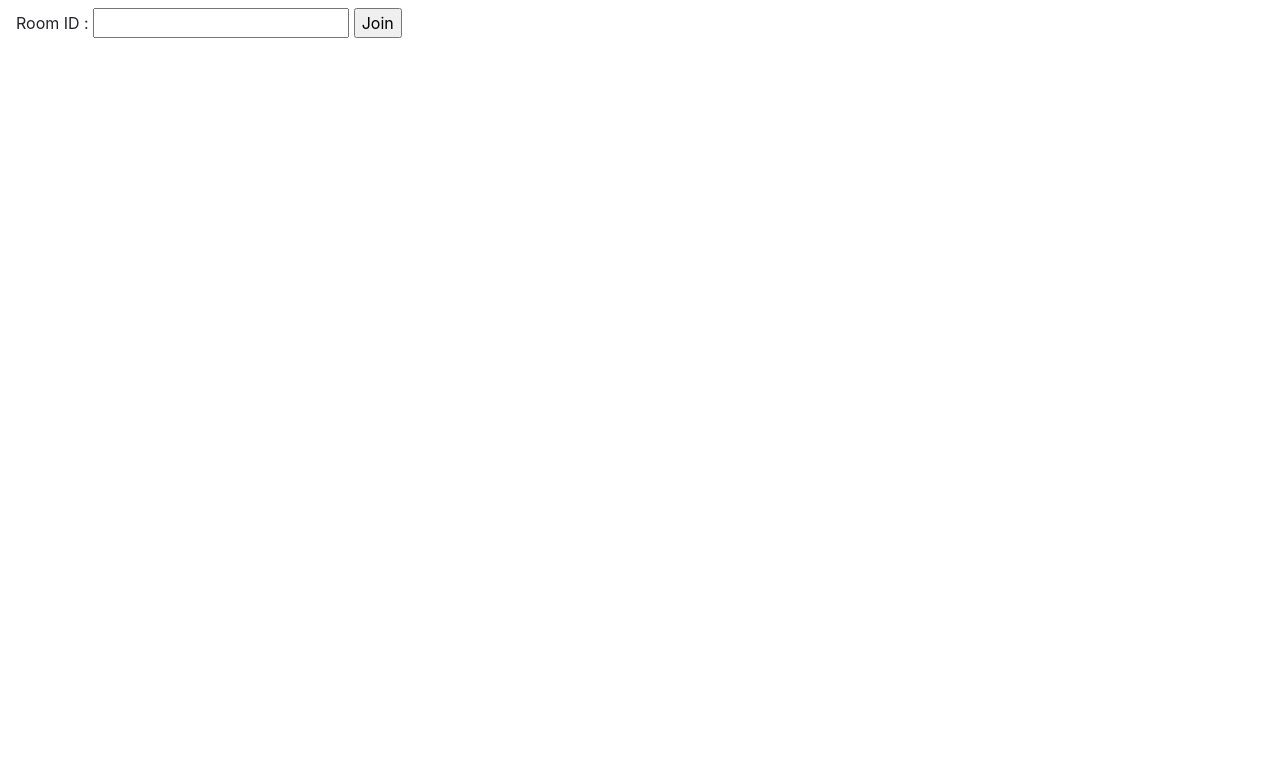
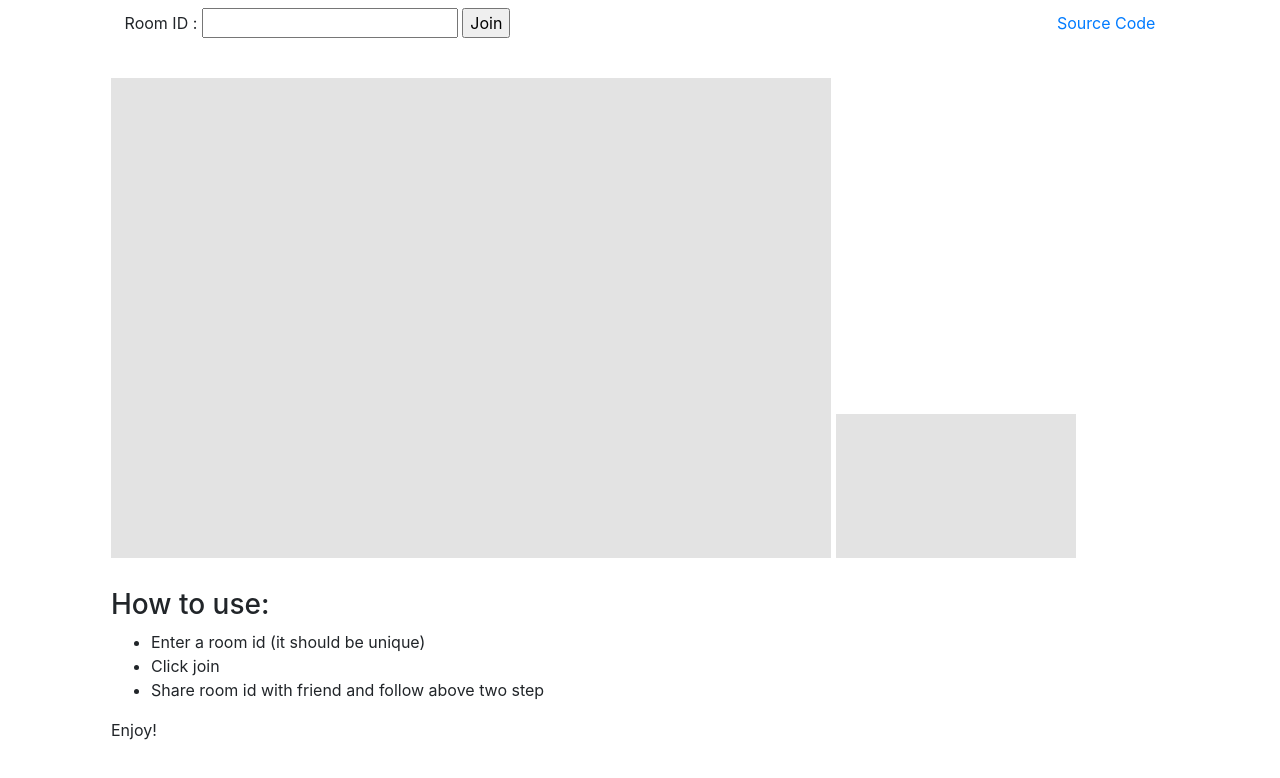
Before and after one commit to sachinsngh165/talk, a plain HTML site: page index.html in a window 1280 px wide. Drawn offline with nearby package versions, Linux system fonts and the light colour scheme.

Commit message:
layout changed

```diff
--- a/css/main.css
+++ b/css/main.css
@@ -1,7 +1,12 @@
-
+#remote{
+	width:720px;
+	height:480px;
+	background: #e3e3e3;
+}
 #local {
     width: 240px;
     height: 144px;
+    background: #e3e3e3;
 }
 
 footer {
@@ -14,6 +19,6 @@ footer {
 }
 
 .container {
-    width: 90%;
+    width: 85%;
     margin: auto;
 }
--- a/index.html
+++ b/index.html
@@ -4,23 +4,34 @@
     <title>Talk </title>
     <meta charset="utf-8">
     <meta name="viewport" content="width=device-width, initial-scale=1, shrink-to-fit=no">
+    <link rel="stylesheet" href="https://maxcdn.bootstrapcdn.com/bootstrap/4.0.0/css/bootstrap.min.css" integrity="sha384-Gn5384xqQ1aoWXA+058RXPxPg6fy4IWvTNh0E263XmFcJlSAwiGgFAW/dAiS6JXm" crossorigin="anonymous">
+
     <link rel="stylesheet" type="text/css" href="css/main.css">
-    <link rel="stylesheet" href="https://maxcdn.bootstrapcdn.com/bootstrap/4.0.0/css/bootstrap.min.css" integrity="sha384-Gn5384xqQ1aoWXA+058RXPxPg6fy4IWvTNh0E263XmFcJlSAwiGgFAW/dAiS6JXm" crossorigin="anonymous">
 
   </head>
   <body>
     <nav class="navbar navbar-default">
-      <div class="container-default">
+      <div class="container">
 	      <p>Room ID : <input type="text" id="roomId">
 	      <input type="submit" value="Join" id='join'></p>
+	      <p><a href="https://github.com/sachinsngh165/talk.git">Source Code</a></p>
       </div>
   </nav>
-  <p id="response"></p>
-    <div class="container-fluid">
+    <div class="container">
+	    <p id="response"></p>
       <div class="videos">
         <video id="remote" autoplay></video>
         <video id="local" autoplay muted></video>
       </div>
+      <br>
+      <h3>How to use: </h3>
+      <ul>
+	      <li>Enter a room id (it should be unique)</li>
+	      <li>Click join</li>
+	      <li>Share room id with friend and follow above two step</li>
+      </ul>
+      <p>Enjoy!</p>
+
     </div>
     <footer>
       <span id="status" class="small"></span>
--- a/js/main.js
+++ b/js/main.js
@@ -5,7 +5,7 @@ var mediaConstraints = {
     video:true,
     audio:true,
    }
-$("#remote").css({"height":screen.height,"width":screen.width});
+//$("#remote").css({"height":screen.height,"width":screen.width});
 function joinRoom()
 {
     var roomId = document.getElementById('roomId').value;
```
Also changed, not shown: 1 other file.
